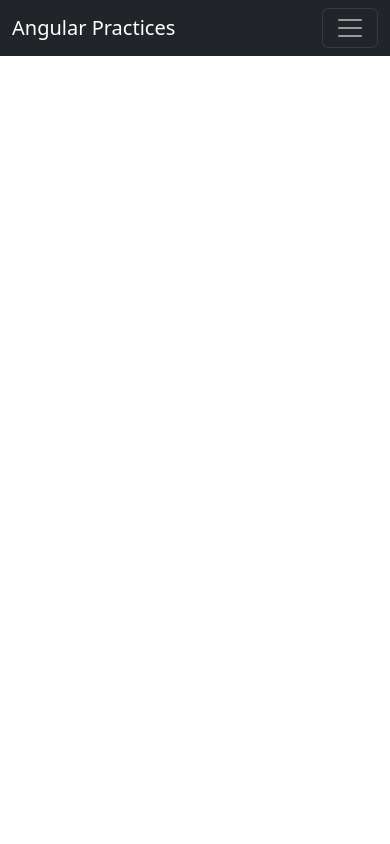
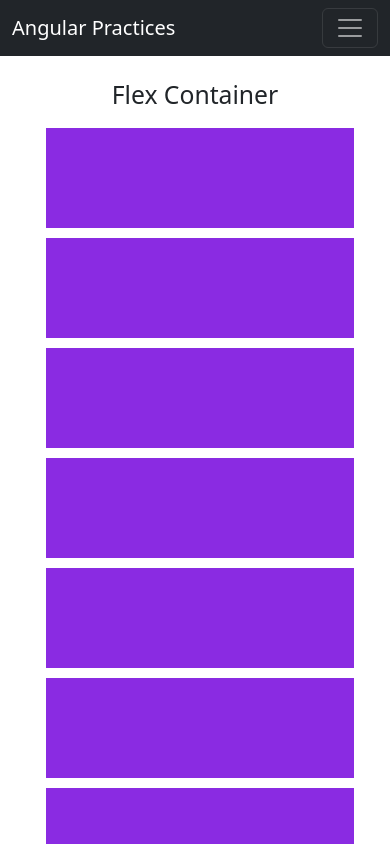
Before and after one commit to sandeepsaini309/angular-practices, an Angular app: page /html in a window 390 px wide. Before the commit this address led to /. Shown: the top 844 px of the page. Built offline with nearby package versions, Linux system fonts and the light colour scheme.

Commit message:
ADD: flex container

```diff
--- a/src/app/app-routing.module.ts
+++ b/src/app/app-routing.module.ts
@@ -4,6 +4,7 @@ import { CrudEmployeesComponent } from './components/crud-employees/crud-employe
 import { SignalsComponent } from './components/signals/signals.component';
 import { TaskComponent } from './components/task/task.component';
 import { RxjsComponent } from './components/rxjs/rxjs.component';
+import { HtmlCssComponent } from './components/html-css/html-css.component';
 
 const routes: Routes = [
   {
@@ -34,6 +35,10 @@ const routes: Routes = [
     path: 'rxjs',
     component: RxjsComponent,
   },
+  {
+    path: 'html',
+    component: HtmlCssComponent,
+  },
 ];
 
 @NgModule({
--- a/src/app/app.module.ts
+++ b/src/app/app.module.ts
@@ -12,6 +12,7 @@ import { ColorChangePipe } from './pipes/color-change.pipe';
 import { SignalsComponent } from './components/signals/signals.component';
 import { RxjsComponent } from './components/rxjs/rxjs.component';
 import { NavComponent } from './components/nav/nav.component';
+import { HtmlCssComponent } from './components/html-css/html-css.component';
 
 @NgModule({
   declarations: [
@@ -23,6 +24,7 @@ import { NavComponent } from './components/nav/nav.component';
     SignalsComponent,
     RxjsComponent,
     NavComponent,
+    HtmlCssComponent,
   ],
   imports: [
     BrowserModule,
--- /dev/null
+++ b/src/app/components/html-css/html-css.component.html
@@ -0,0 +1,13 @@
+<h2 class="text-center">Flex Container</h2>
+<div class="parent">
+    <div class="child"></div>
+    <div class="child"></div>
+    <div class="child"></div>
+    <div class="child"></div>
+    <div class="child"></div>
+    <div class="child"></div>
+    <div class="child"></div>
+    <div class="child"></div>
+    <div class="child"></div>
+    <div class="child"></div>
+</div>
--- /dev/null
+++ b/src/app/components/html-css/html-css.component.scss
@@ -0,0 +1,29 @@
+.parent {
+  //   background-color: aqua;
+  display: flex;
+  flex-wrap: wrap;
+}
+.child {
+  height: 100px;
+  width: calc(20% - 10px);
+  background-color: blueviolet;
+  //   margin: 8px;
+  margin-left: 10px;
+  margin-top: 10px;
+}
+
+@media screen and (max-width: 992px) {
+  .child {
+    width: calc(25% - 10px);
+  }
+}
+@media screen and (max-width: 660px) {
+  .child {
+    width: calc(50% - 10px);
+  }
+}
+@media screen and (max-width: 435px) {
+  .child {
+    width: calc(100% - 10px);
+  }
+}
--- a/src/app/components/nav/nav.component.html
+++ b/src/app/components/nav/nav.component.html
@@ -11,6 +11,7 @@
                 <a class="nav-link" routerLink="/signals" routerLinkActive="active">Signals</a>
                 <a class="nav-link" routerLink="/task" routerLinkActive="active">Task</a>
                 <a class="nav-link" routerLink="/rxjs" routerLinkActive="active">RxJs</a>
+                <a class="nav-link" routerLink="/html" routerLinkActive="active">HTML&CSS</a>
             </div>
         </div>
     </div>
```
Also changed, not shown: src/app/components/html-css/html-css.component.ts (added, +10 -0 lines), 1 other file (tests, documents, lock files or other folders).
